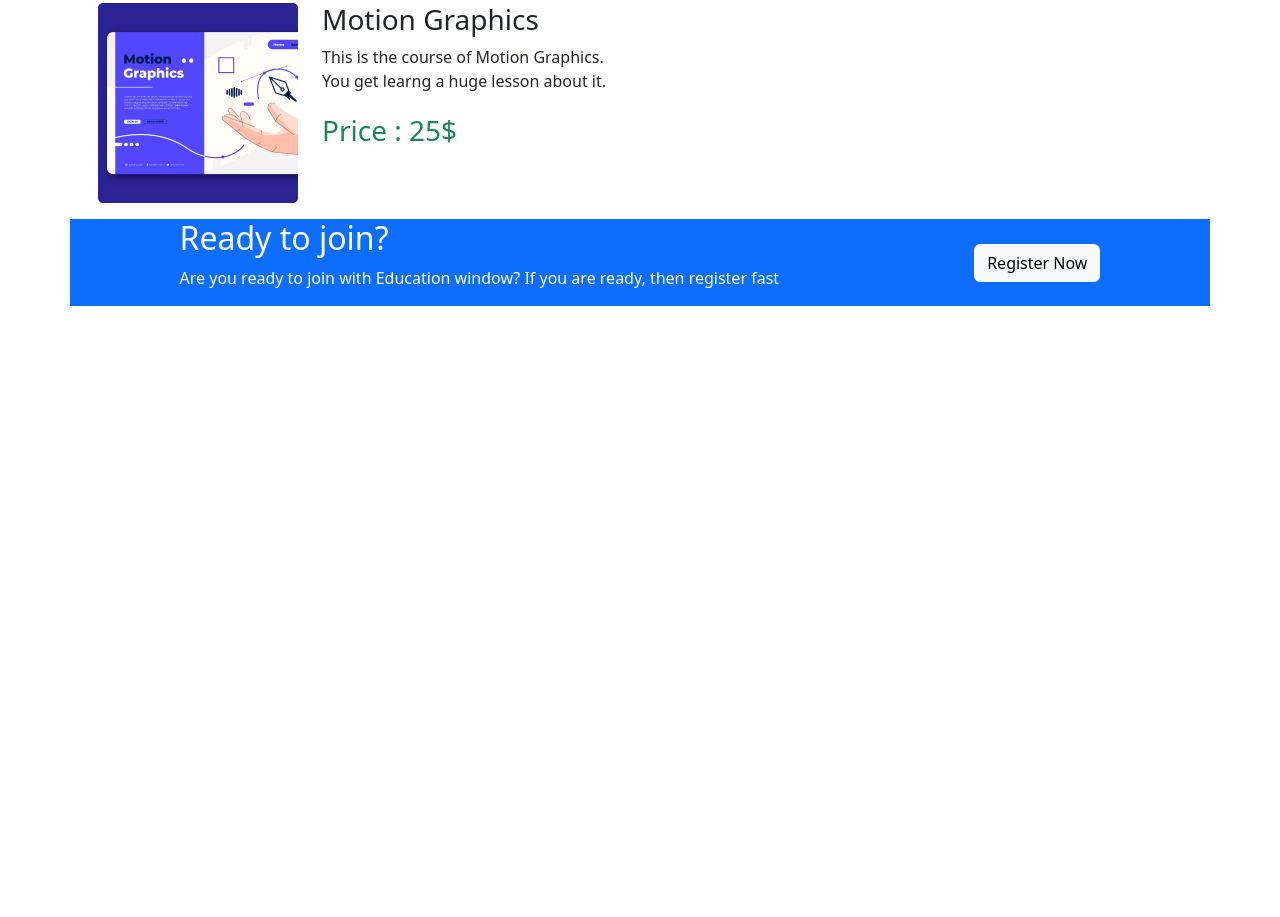
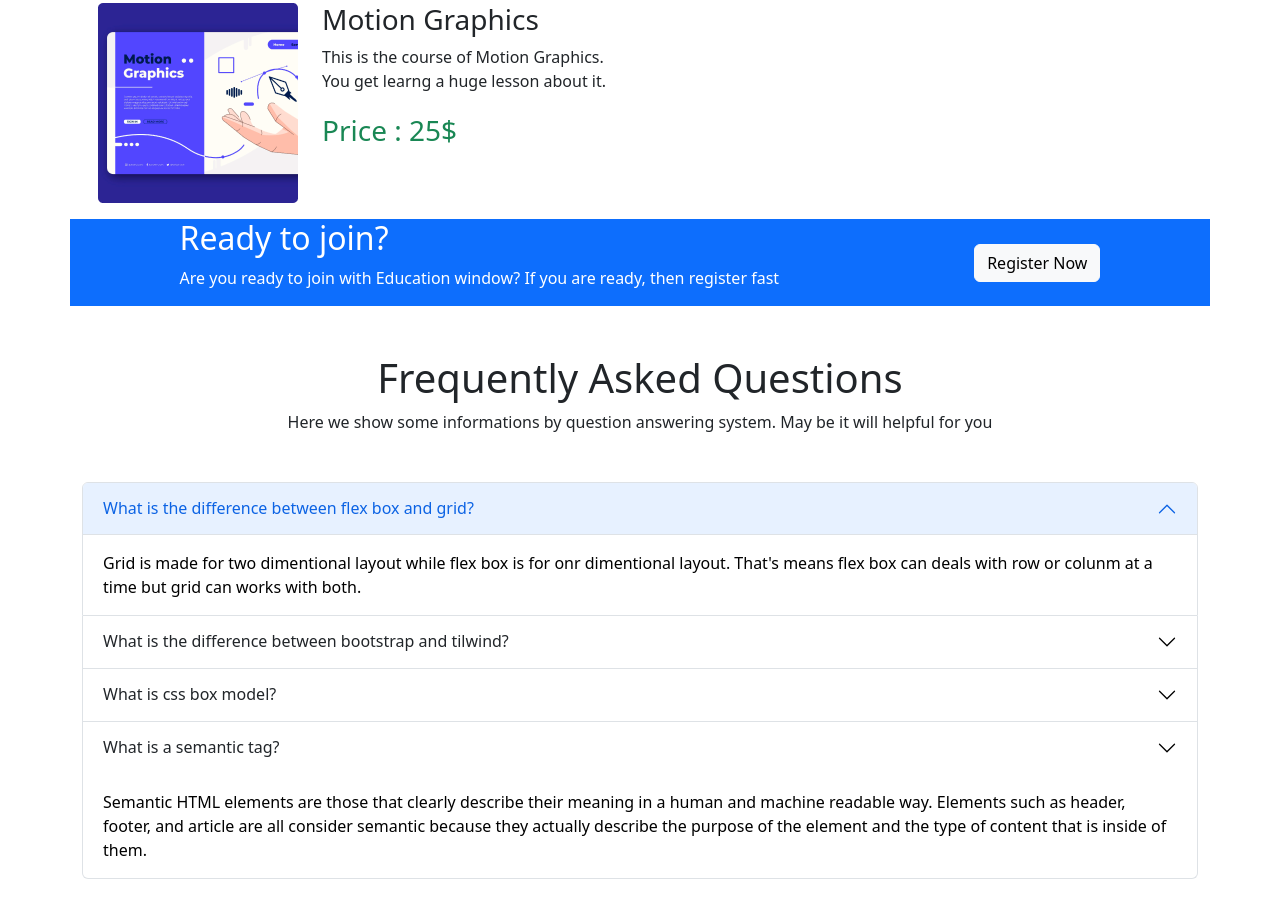
Before and after one commit to Anisa-Jahan/hero-assignment-3, a plain HTML site: page index.html in a window 1280 px wide. Shown: the part 2132-3049 px from the top of the page. Before the commit the page ends 2486 px from the top, so only its background shows below. Drawn offline with nearby package versions, Linux system fonts and the light colour scheme.

Commit message:
Alhamdulillah frequentlu asked question section added

```diff
--- a/index.html
+++ b/index.html
@@ -189,6 +189,68 @@
     </section>
     <!--Ready to join end-->
 
+    <!--Frequently ask question start-->
+    <section class="mb-5 container">
+        <div class="text-center ">
+            <h1>Frequently Asked Questions</h1>
+            <p>Here we show some informations by question answering system. May be it will helpful for you</p>
+        </div>
+    </section>
+
+    <section class="container mb-5">
+        <div class="accordion" id="accordionExample">
+            <div class="accordion-item">
+              <h2 class="accordion-header" id="headingOne">
+                <button class="accordion-button" type="button" data-bs-toggle="collapse" data-bs-target="#collapseOne" aria-expanded="true" aria-controls="collapseOne">
+                  What is the difference between flex box and grid?
+                </button>
+              </h2>
+              <div id="collapseOne" class="accordion-collapse collapse show" aria-labelledby="headingOne" data-bs-parent="#accordionExample">
+                <div class="accordion-body">
+                  Grid is made for two dimentional layout while flex box is for onr dimentional layout. That's means flex box can deals with row or colunm at a time but grid can works with both.
+                </div>
+              </div>
+            </div>
+            <div class="accordion-item">
+              <h2 class="accordion-header" id="headingTwo">
+                <button class="accordion-button collapsed" type="button" data-bs-toggle="collapse" data-bs-target="#collapseTwo" aria-expanded="false" aria-controls="collapseTwo">
+                What is the difference between bootstrap and tilwind?
+                </button>
+              </h2>
+              <div id="collapseTwo" class="accordion-collapse collapse" aria-labelledby="headingTwo" data-bs-parent="#accordionExample">
+                <div class="accordion-body">
+                  Bootstrap comes with a set of pre-styled responsive, mobile-first components that possess a definiten UI kit, Talwind CSS uses a set of utility classes to create a near UI with more flexibility and uniqueness.
+                </div>
+              </div>
+            </div>
+            <div class="accordion-item">
+              <h2 class="accordion-header" id="headingThree">
+                <button class="accordion-button collapsed" type="button" data-bs-toggle="collapse" data-bs-target="#collapseThree" aria-expanded="false" aria-controls="collapseThree">
+                  What is css box model?
+                </button>
+              </h2>
+              <div id="collapseThree" class="accordion-collapse collapse" aria-labelledby="headingThree" data-bs-parent="#accordionExample">
+                <div class="accordion-body">
+                  In web development, the CSS box model refers to how HTML elements are modeled in browser engines and how the dimensions of those HTML elements are derived from CSS properties. It is a fundamental concept for the composition of HTML webpages.
+                </div>
+              </div>
+            </div>
+            <div class="accordion-item">
+                <h2 class="accordion-header" id="headingFour">
+                  <button class="accordion-button collapsed " type="button" data-bs-toggle="collapse" data-bs-target="#collapseFour" aria-expanded="false" aria-controls="collapseFour">
+                    What is a semantic tag?
+                  </button>
+                </h2>
+                <div id="collapseFour" class="accordion-collapse collapse show" aria-labelledby="headingFour" data-bs-parent="#accordionExample">
+                  <div class="accordion-body">
+                    Semantic HTML elements are those that clearly describe their meaning in a human and machine readable way. Elements such as header, footer, and article are all consider semantic because they actually describe the purpose of the element and the type of content that is inside of them.
+                  </div>
+                </div>
+              </div>
+          </div>
+    </section>
+    <!--Frequently ask question end-->
+
 
 
 
```
